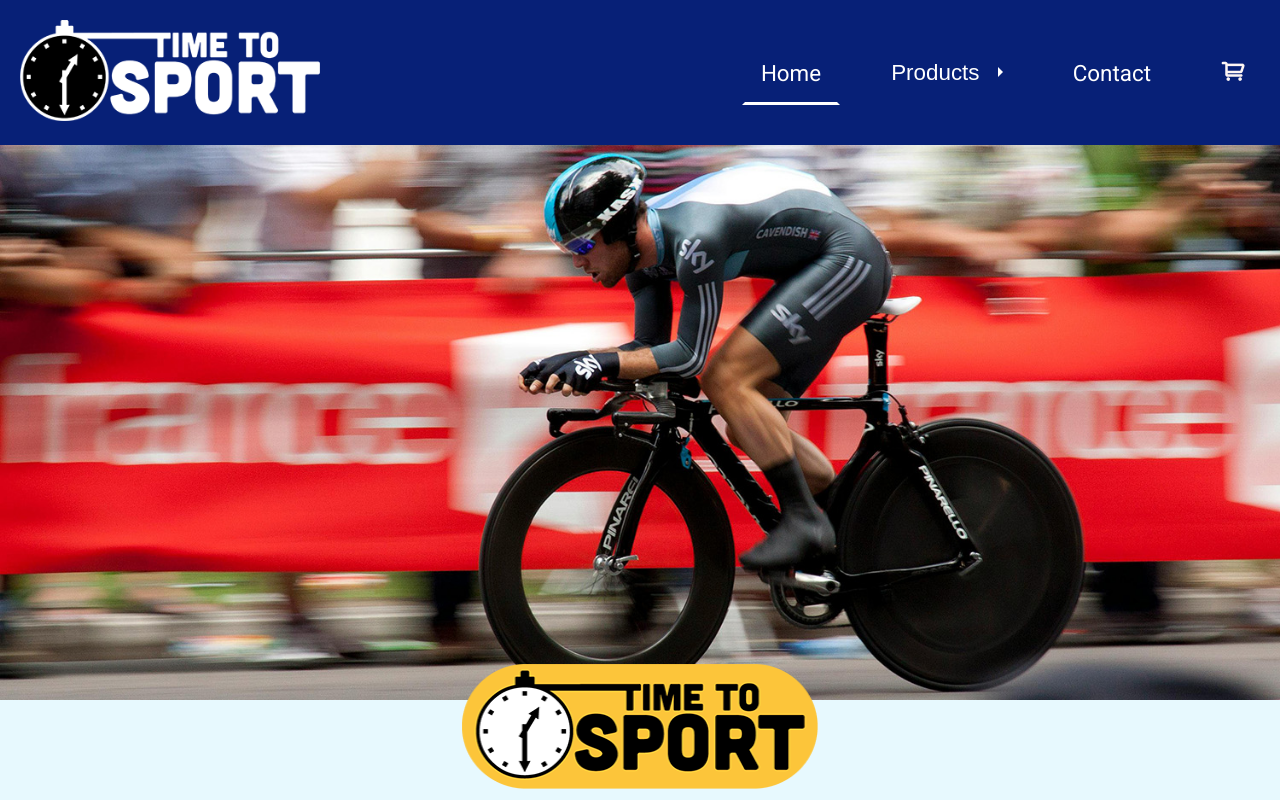
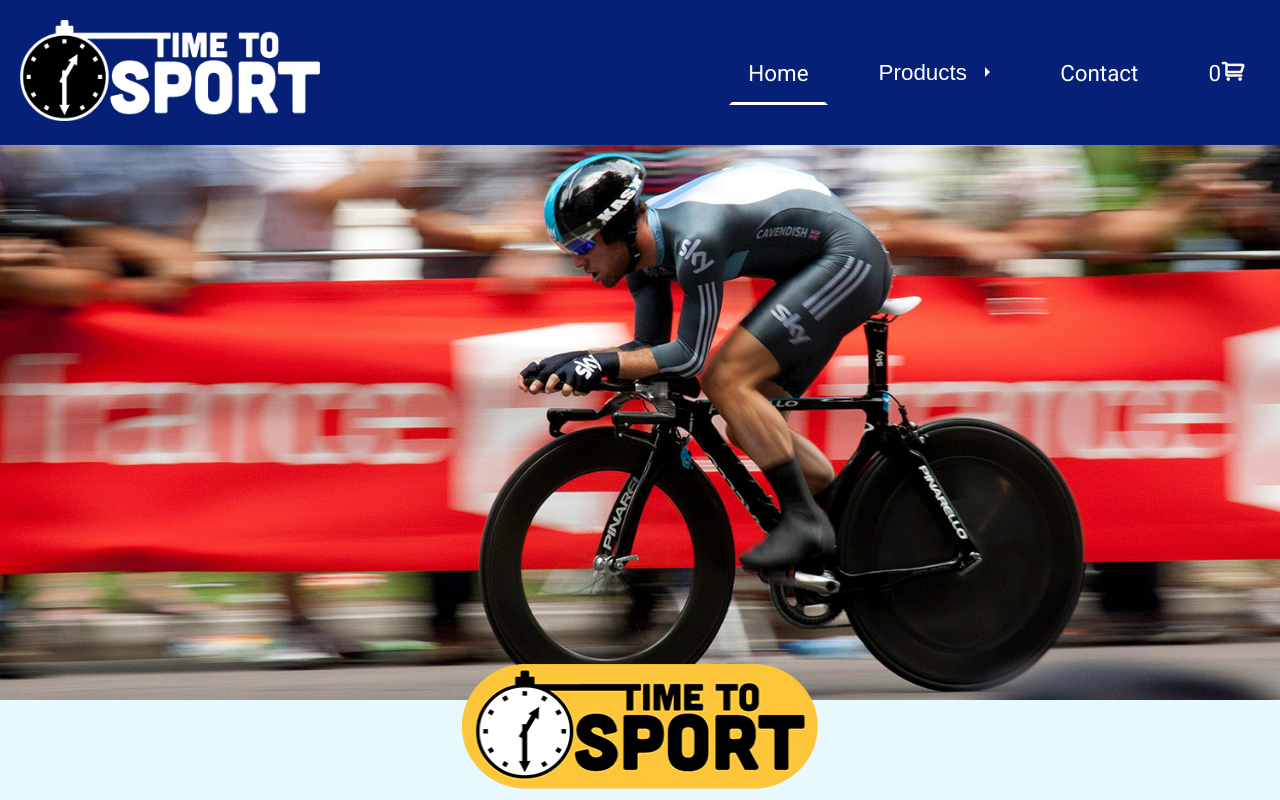
Before and after one commit to lara-newsom/time-to-sport, an Angular app: page /home in a window 1280 px wide. Shown: the top 800 px of the page. Built offline with nearby package versions, Linux system fonts and the light colour scheme.

Commit message:
implemented toSignal

```diff
--- a/src/app/app.module.ts
+++ b/src/app/app.module.ts
@@ -3,12 +3,12 @@
 import { AppComponent } from './app.component';
 import { BrowserAnimationsModule } from '@angular/platform-browser/animations';
 import { CommonModule } from '@angular/common';
-import { HeaderModule } from './header/header.module';
 import { RouterModule } from '@angular/router';
 import { routes } from './app.routes';
 import { LOGGER_TOKEN } from './tokens/logger-token';
 import { LoggerService } from './services/logger.service';
 import { NotFoundModule } from './not-found/not-found.module';
+import { HeaderComponent } from './header/header.component';
 
 @NgModule({
   declarations: [
@@ -19,7 +19,7 @@
     RouterModule.forRoot(routes),
     BrowserAnimationsModule,
     CommonModule,
-    HeaderModule,
+    HeaderComponent,
     NotFoundModule,
   ],
   bootstrap: [AppComponent],
--- a/src/app/cart/cart.component.html
+++ b/src/app/cart/cart.component.html
@@ -27,7 +27,7 @@
     </ng-container>
     <ng-template #cartWrapper>
       <div class="cart-items-wrapper">
-        <ng-container *ngIf="cartItemsPlusQuantity$ | async as cartItems">
+        <ng-container *ngIf="cartItemsPlusQuantity() as cartItems">
           <ng-container
             *ngIf="cartItems.length > 0; else emptyCart"
           >
@@ -54,7 +54,7 @@
           </p>
         </ng-template>
       </div>
-      <ng-container *ngIf="cartTotals$ | async as cartTotals">
+      <ng-container *ngIf="cartTotals() as cartTotals">
         <div class="totals-item">
           <h4 class="visually-hidden">Cart Total: {{ cartTotals.total | currency }}</h4>
           <div class="totals-details-wrapper">
--- a/src/app/cart/cart.component.ts
+++ b/src/app/cart/cart.component.ts
@@ -8,16 +8,19 @@
 import { ContactService  } from '../services/contact.service';
 import { AppLoggerToken, LOGGER_TOKEN } from '../tokens/logger-token';
 import { BUSINESS_NAME } from '../constants';
-import { CommonModule, NgOptimizedImage } from '@angular/common';
+import { CurrencyPipe, NgFor, NgIf, NgOptimizedImage } from '@angular/common';
 import { FormsModule } from '@angular/forms';
 import { MatProgressSpinnerModule } from '@angular/material/progress-spinner';
 import { SharedUiModule } from '../shared-ui/shared-ui.module';
 import { CustomBorderButtonDirective } from '../shared-ui/custom-border-button.directive';
+import { toSignal } from '@angular/core/rxjs-interop';
 
 @Component({
   standalone: true,
   imports: [
-      CommonModule,
+      NgFor,
+      NgIf,
+      CurrencyPipe,
       FormsModule,
       SharedUiModule,
       MatProgressSpinnerModule,
@@ -35,8 +38,8 @@
   private readonly logger = inject<AppLoggerToken>(LOGGER_TOKEN);
   protected readonly contactService = inject(ContactService);
 
-  readonly cartItemsPlusQuantity$ = this.cartService.cartItemsPlusQuantity;
-  readonly cartTotals$ = this.cartService.cartTotals;
+  readonly cartItemsPlusQuantity = toSignal(this.cartService.cartItemsPlusQuantity);
+  readonly cartTotals = toSignal(this.cartService.cartTotals);
   readonly ROUTE_TOKENS = ROUTE_TOKENS;
   readonly BUSINESS_NAME = BUSINESS_NAME;
 
--- a/src/app/header/header.component.html
+++ b/src/app/header/header.component.html
@@ -78,9 +78,7 @@
           queryParamsHandling="merge"
           class="menu-option"
         >
-        <ng-container *ngIf="totalItems | async as totalItems">
-          <span class="total-items">{{ totalItems }}</span>
-        </ng-container>
+        <span class="total-items">{{ totalItems() }}</span>
         <img
           ngSrc="../../assets/images/cart-icon.png"
           alt="Shopping Cart"
--- a/src/app/header/header.component.ts
+++ b/src/app/header/header.component.ts
@@ -4,8 +4,19 @@
 import { CartService  } from '../services/cart.service';
 import { AppLoggerToken, LOGGER_TOKEN } from '../tokens/logger-token';
 import { BUSINESS_NAME } from '../constants';
+import { toSignal } from '@angular/core/rxjs-interop';
+import { NgFor, NgIf, NgOptimizedImage } from '@angular/common';
+import { RouterLink, RouterLinkActive } from '@angular/router';
 
 @Component({
+  standalone: true,
+  imports: [
+    RouterLink,
+    RouterLinkActive,
+    NgFor,
+    NgIf,
+    NgOptimizedImage,
+  ],
   selector: 'app-header',
   templateUrl: './header.component.html',
   styleUrls: ['./header.component.scss'],
@@ -15,7 +26,7 @@
   protected readonly cartService = inject(CartService);
 
   readonly BUSINESS_NAME = BUSINESS_NAME;
-  readonly totalItems = this.cartService.totalItems;
+  readonly totalItems = toSignal(this.cartService.totalItems);
   readonly LINKS = LINKS;
   readonly ROUTE_TOKENS = ROUTE_TOKENS;
   readonly menuItemOne = 'Menu Item One';
```
Also changed, not shown: src/app/header/header.module.ts (deleted, +0 -19 lines), 1 other file (tests, documents, lock files or other folders).
